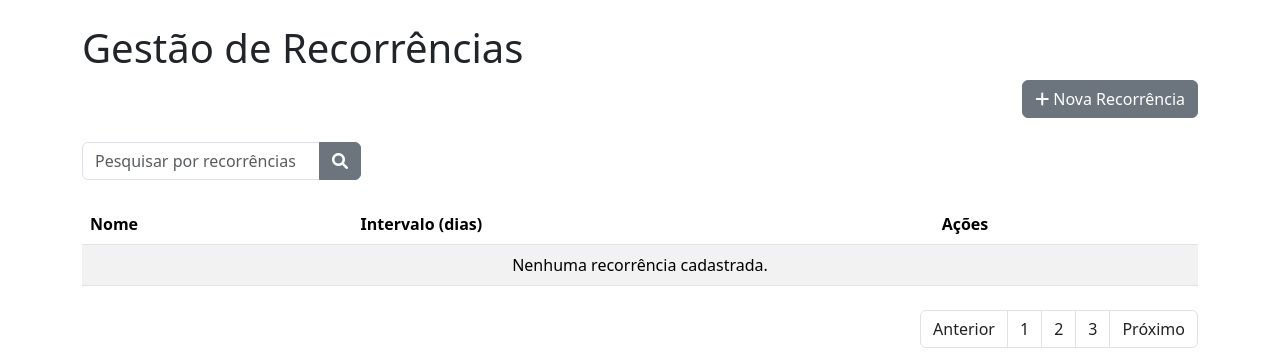
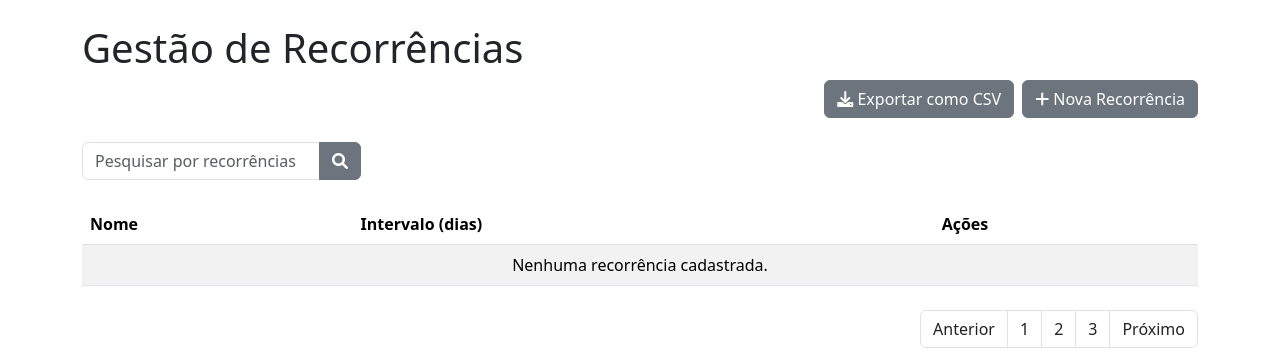
Before and after one commit to kevin504-max/financial_home, a Django app: page /recorrencia/recorrencias/ in a window 1280 px wide. Shown: the part 56-420 px from the top of the page. Run offline with Django 5.2, Linux system fonts and the light colour scheme; data that the repository does not hold is empty; parts of the project's set-up code (start-up, migrations or seed data) failed here and were passed over.

Commit message:
feat: make export csv file for "recorrencia"

```diff
--- a/recorrencia/urls.py
+++ b/recorrencia/urls.py
@@ -6,4 +6,6 @@ urlpatterns = [
     path('recorrencias/new/', views.recorrencia_create, name='recorrencia_create'),
     path('recorrencias/edit/<int:pk>/', views.recorrencia_update, name='recorrencia_update'),
     path('recorrencias/delete/<int:pk>/', views.recorrencia_delete, name='recorrencia_delete'),
+
+    path('recorrencias/exportar/', views.exportar_csv, name='exportar_recorrencias_csv'),
 ]
--- a/recorrencia/views.py
+++ b/recorrencia/views.py
@@ -1,7 +1,26 @@
+import csv
+from django.http import HttpResponse
 from django.shortcuts import render, get_object_or_404, redirect
 
 from .models import Recorrencia
 from .forms import RecorrenciaForm
+
+def exportar_csv(request):
+    # Cria a resposta HTTP com o cabeçalho correto
+    response = HttpResponse(content_type='text/csv')
+    response['Content-Disposition'] = 'attachment; filename="Relação_de_Recorrências.csv"'
+
+    writer = csv.writer(response)
+    writer.writerow(['Nome', 'Intervalo'])
+
+    recorrencias = Recorrencia.objects.all()
+    for recorrencia in recorrencias:
+        writer.writerow([
+            recorrencia.nome,
+            recorrencia.intervalo,
+        ])
+
+    return response
 
 # Create
 def recorrencia_create(request):
--- a/templates/recorrencia/recorrencias.html
+++ b/templates/recorrencia/recorrencias.html
@@ -6,6 +6,10 @@
     <h1>Gestão de Recorrências</h1>
 
     <p class="d-flex justify-content-end">
+        <a class="btn btn-secondary" href="{% url 'exportar_recorrencias_csv' %}" style="margin-right: 8px;">
+            <i class="fa fa-download mr-5"></i> Exportar como CSV
+        </a>
+
         <a class="btn btn-secondary" data-bs-toggle="modal" data-bs-target="#novaRecorrenciasModal">
             <i class="fa fa-plus mr-2"></i> Nova Recorrência
         </a>
```
